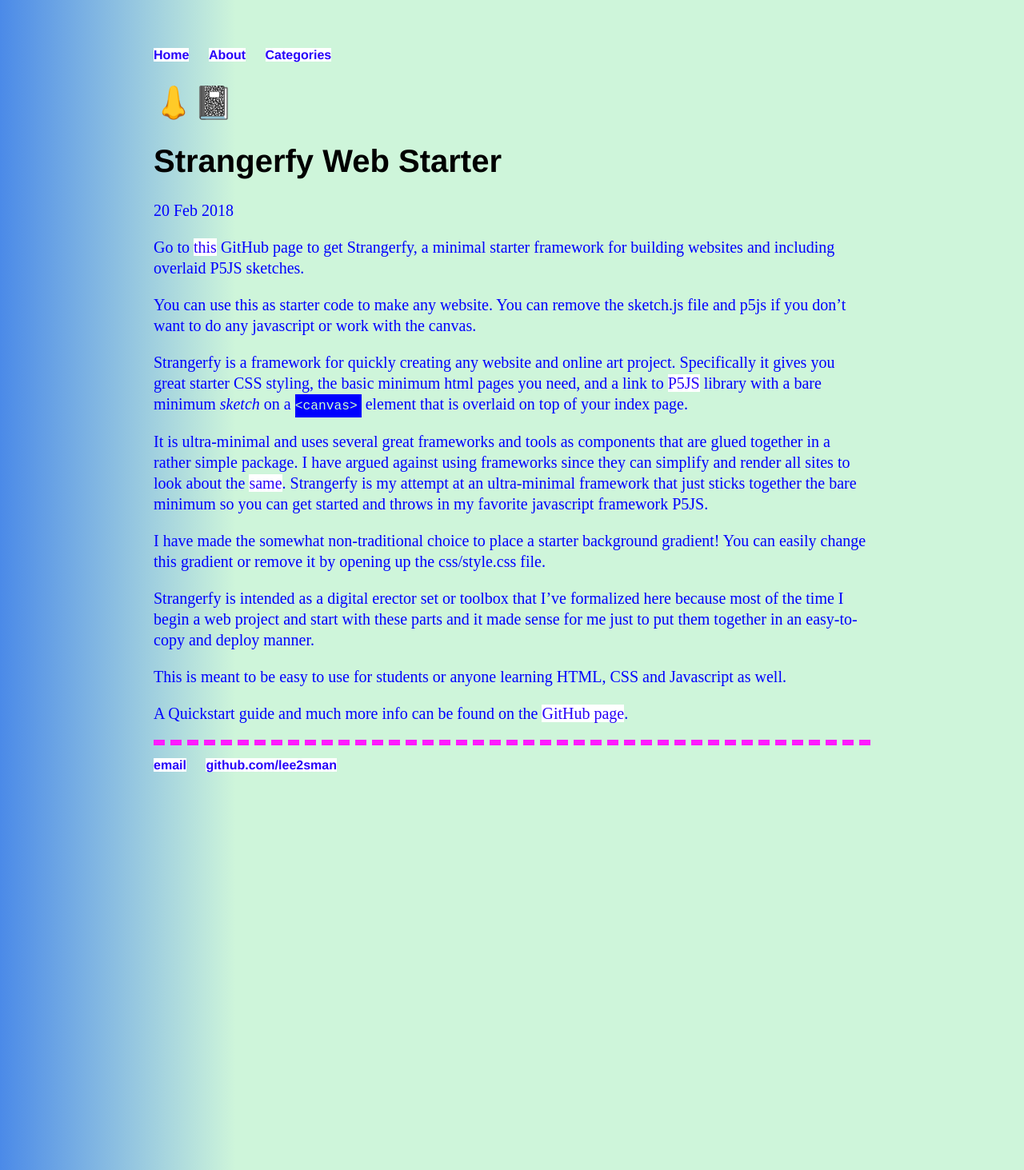
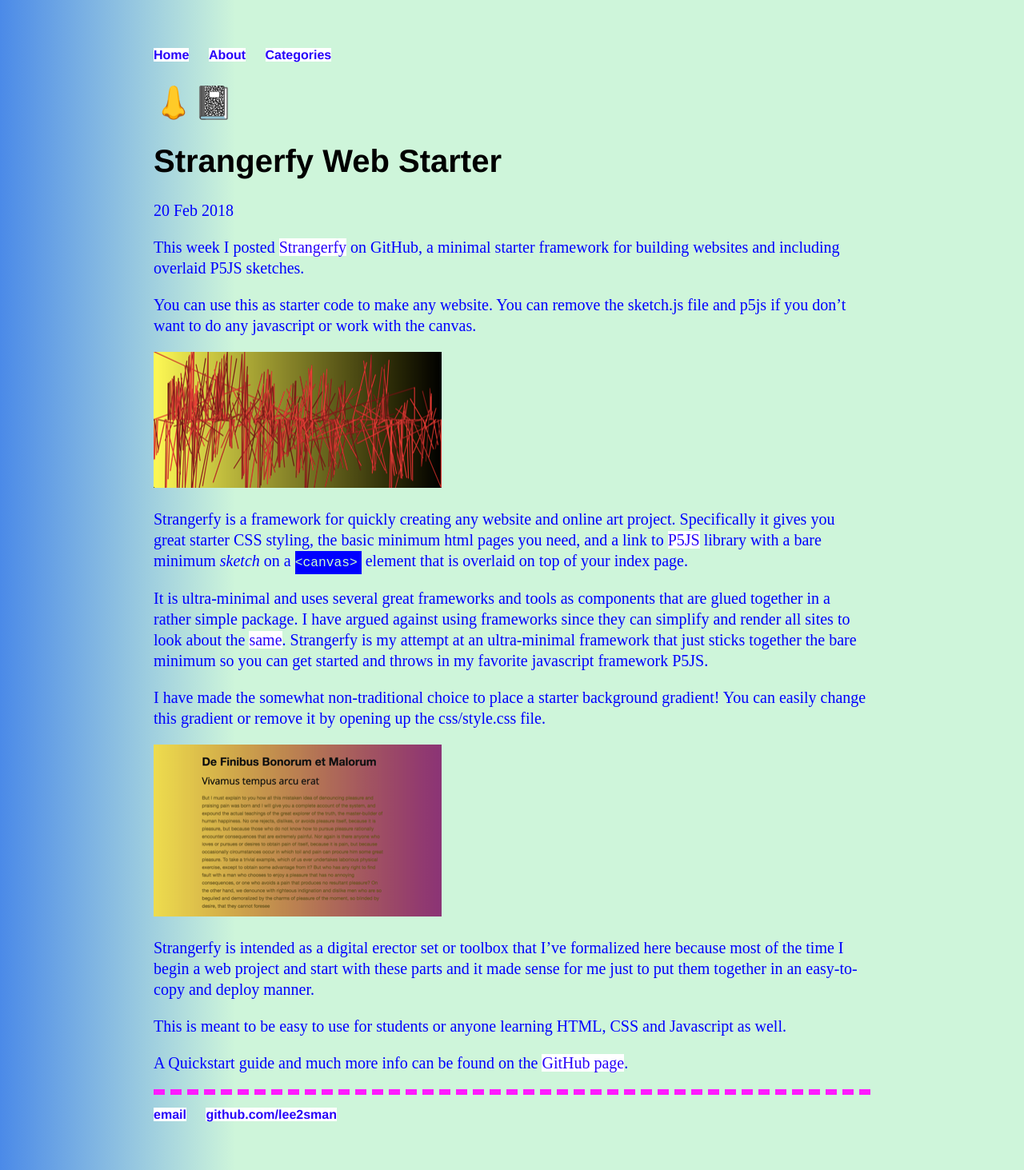
Before and after one commit to lee2sman/nosebook, a Jekyll site: the page built from _posts/2018-02-19-web-starters.md, in a window 1280 px wide. Shown: the whole page at 80% size. Built offline with Jekyll 4.4.1, drawn with Linux system fonts in a browser that asks for light colours.

Commit message:
added strangerfy test imgs

````diff
--- a/_posts/2018-02-19-web-starters.md
+++ b/_posts/2018-02-19-web-starters.md
@@ -5,9 +5,11 @@
 categories: programming
 ---
 
-Go to [this](https://github.com/lee2sman/Strangerfy) GitHub page to get Strangerfy, a minimal starter framework for building websites and including overlaid P5JS sketches.
+This week I posted [Strangerfy](https://github.com/lee2sman/Strangerfy) on GitHub, a minimal starter framework for building websites and including overlaid P5JS sketches.
 
 You can use this as starter code to make any website. You can remove the sketch.js file and p5js if you don't want to do any javascript or work with the canvas.
+
+![strangery test]({{"/images/strangerfy-test.png" | absolute_url}})
 
 Strangerfy is a framework for quickly creating any website and online art project. Specifically it gives you great starter CSS styling, the basic minimum html pages you need, and a link to [P5JS](http://p5js.org) library with a bare minimum *sketch* on a ```<canvas>``` element that is overlaid on top of your index page.
 
@@ -15,6 +17,8 @@
 
 I have made the somewhat non-traditional choice to place a starter background gradient! You can easily change this gradient or remove it by opening up the css/style.css file.
 
+![strangery text]({{"/images/strangerfy-text.png" | absolute_url}})
+
 Strangerfy is intended as a digital erector set or toolbox that I've formalized here because most of the time I begin a web project and start with these parts and it made sense for me just to put them together in an easy-to-copy and deploy manner.
 
 This is meant to be easy to use for students or anyone learning HTML, CSS and Javascript as well.
````
Also changed, not shown: images/strangerfy-test.png (added), images/strangerfy-text.png (added).
